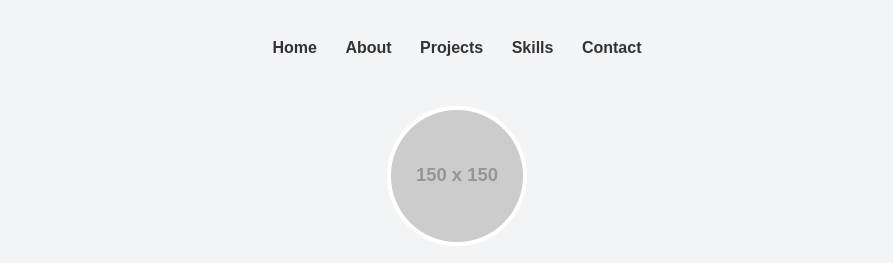
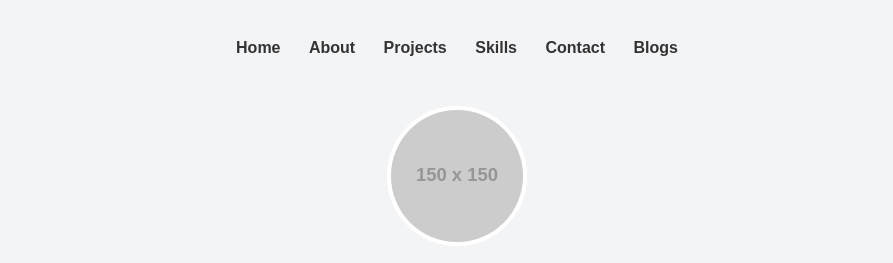
Before and after one commit to jow5445/info, a plain HTML site: page index.html in a window 1280 px wide. Shown: the top 263 px of the page, without its empty margins (183-1076 px from the left). Drawn offline with Linux system fonts and the light colour scheme; placeholder pictures from the web are drawn by us.

Commit message:
Add link to Blogs in navigation menu

```diff
--- a/index.html
+++ b/index.html
@@ -17,6 +17,7 @@
         <a href="projects.html">Projects</a>
         <a href="skills.html">Skills</a>
         <a href="connect.html">Contact</a>
+        <a href="blogs.html">Blogs</a>
     </nav>
 
     <div class="container">
```
